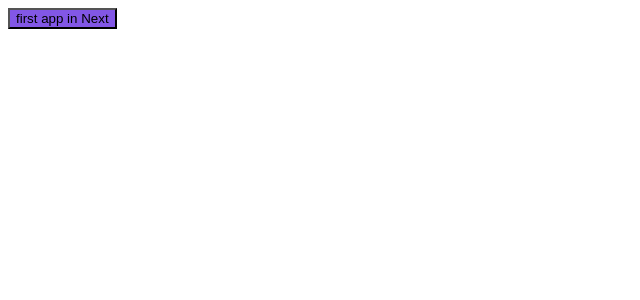
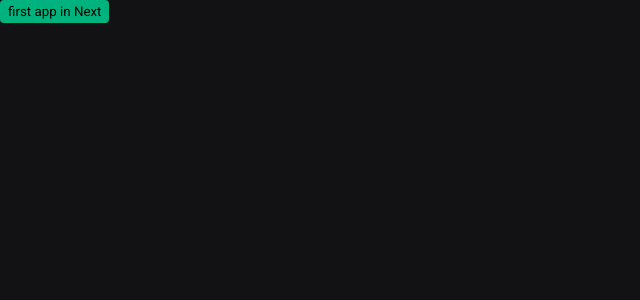
Before and after one commit to StefanyVasc/ignite-shop, a Next.js app: page / in a window 1280 px wide. Shown: the top 300 px of the page, without its empty margins (0-640 px from the left). Built offline with nearby package versions, Linux system fonts and the light colour scheme.

Commit message:
styles: add global styles

```diff
--- a/src/pages/_app.tsx
+++ b/src/pages/_app.tsx
@@ -1,5 +1,9 @@
+import { globalStyles } from "@/styles/global";
 import type { AppProps } from "next/app";
 
+
 export default function App({ Component, pageProps }: AppProps) {
+  globalStyles()
+
   return <Component {...pageProps} />;
 }
--- a/src/pages/index.tsx
+++ b/src/pages/index.tsx
@@ -1,7 +1,16 @@
 import { styled } from "@/styles";
 
 const Button = styled('button', {
-  backgroundColor: '$rocketseat'
+  backgroundColor: '$green300',
+  borderRadius: 4,
+  border: 0,
+  padding: '4px 8px',
+  span: {
+    fontWeight: 'bold'
+  },
+  '&:hover': {
+    filter: 'brightness(0.8)'
+  }
 })
 
 export default function Home() {
--- a/src/pages/product/[id].tsx
+++ b/src/pages/product/[id].tsx
@@ -5,7 +5,8 @@ interface ProductProps {
 }
 
 export default function Product({ foo }: ProductProps) {
-  const {query} = useRouter()
+  const { query } = useRouter()
+
   return (
     <div>
       <span>Id - {JSON.stringify(query)}</span>
--- a/src/styles/index.ts
+++ b/src/styles/index.ts
@@ -1,17 +1,17 @@
-import { createStitches } from '@stitches/react'
+import { createStitches } from "@stitches/react";
 
-export const {
-  config,
-  css,
-  styled,
-  globalCss,
-  keyframes,
-  getCssText,
-  theme,
-  createTheme} = createStitches({
+export const { styled, getCssText, globalCss } = createStitches({
   theme: {
     colors: {
-      rocketseat: '#8257e6',
+      white: '#fff',
+
+      gray100: '#e1e1e6',
+      gray300: '#c4c4cc',
+      gray800: '#202024',
+      gray900: '#121214',
+
+      green300: '#00b37e',
+      green500: '#00875f'
     }
   }
 })
```
Also changed, not shown: src/pages/success.tsx (added, +7 -0 lines).
